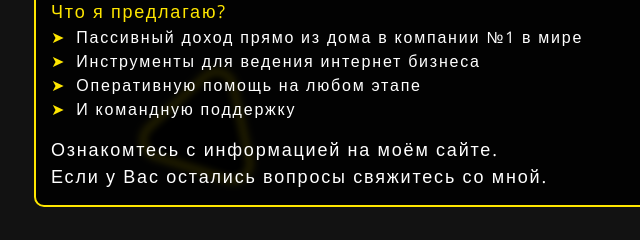
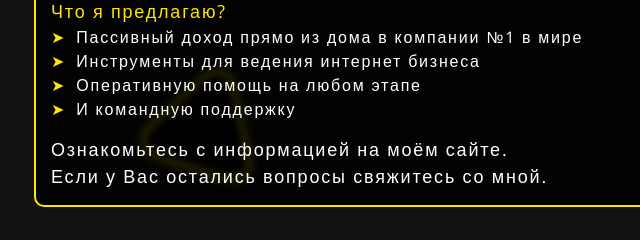
Before and after one commit to marketbot-team/tan999, a plain HTML site: page index.html in a window 1280 px wide. Shown: the part 1100-1340 px from the top of the page, 79-719 px from the left. Drawn offline with nearby package versions, Linux system fonts and the light colour scheme.

Commit message:
Update index.html

```diff
--- a/index.html
+++ b/index.html
@@ -110,7 +110,7 @@
                             <li>И командную поддержку</li>
                         </ul>
                     </p>
-                    <p class="aboutme-quest">Ознакомтесь с информацией на моём сайте. <br>Если у Вас остались вопросы свяжитесь со мной.</p>
+                    <p class="aboutme-quest">Ознакомьтесь с информацией на моём сайте. <br>Если у Вас остались вопросы свяжитесь со мной.</p>
                 </div>
                 <img class="img-avatar" src="assets/img/avatar.png" alt="avatar">
 
```
